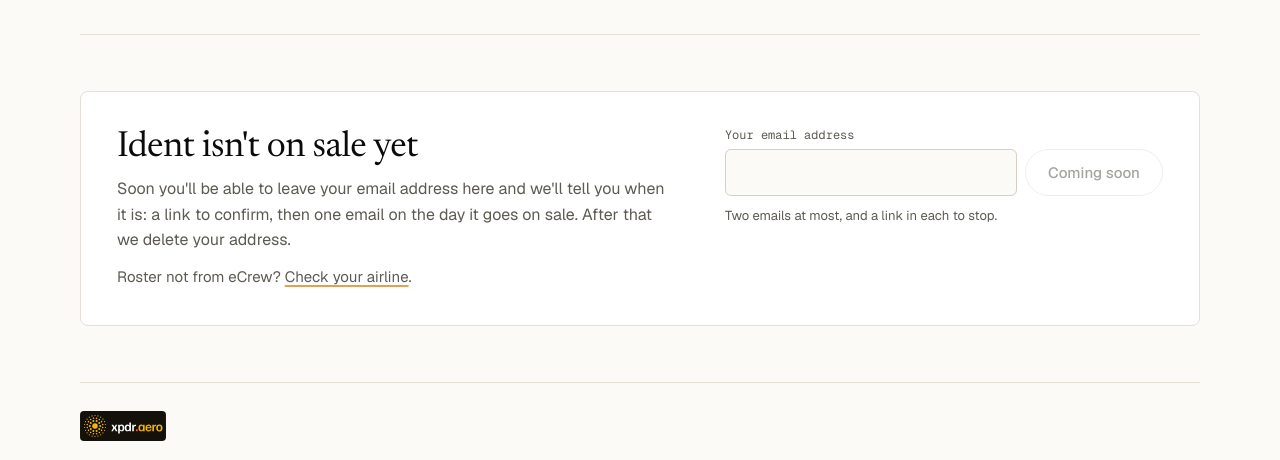
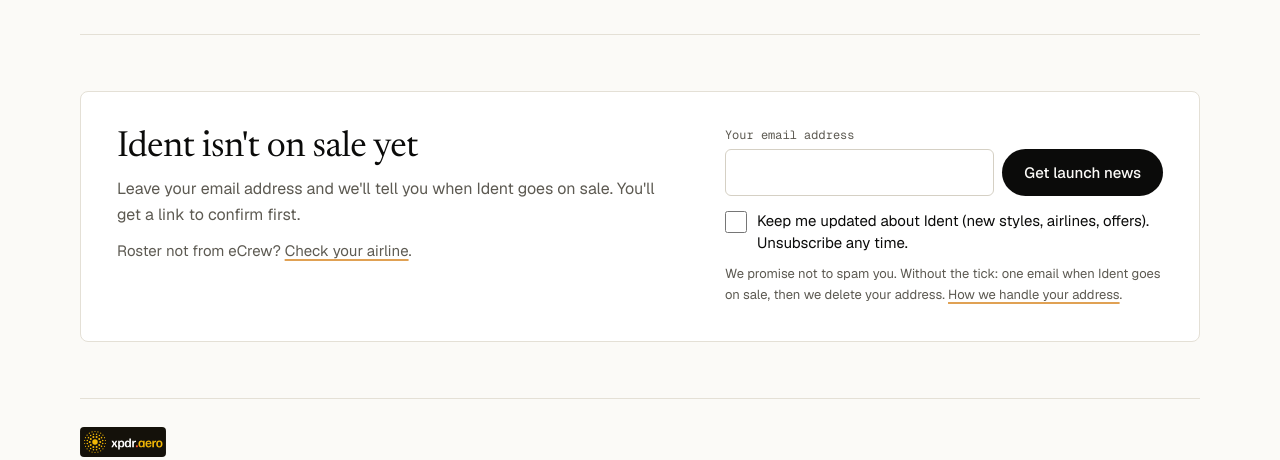
Before and after one commit to captaincomplex/ident-site, a plain HTML site: page index.html in a window 1280 px wide. Shown: the part 5411-5871 px from the top of the page. Drawn offline with Linux system fonts and the light colour scheme.

Commit message:
Open the launch sign-up (Keep me updated box, privacy wording)

```diff
--- a/index.html
+++ b/index.html
@@ -179,24 +179,20 @@
   <div class="closing">
     <div>
       <h2>Ident isn't on sale yet</h2>
-      <p>Soon you'll be able to leave your email address here and we'll tell you when it is: a link to confirm,
-        then one email on the day it goes on sale. After that we delete your address.</p>
+      <p>Leave your email address and we'll tell you when Ident goes on sale. You'll get a link to confirm
+        first.</p>
       <p class="also">Roster not from eCrew? <a href="airlines.html">Check your airline</a>.</p>
     </div>
-    <!-- MAILING LIST CLOSED (14 Nov 2026): the sign-up needs the licence server's
-         /notify endpoint (D1 + Resend, confirm by email, delete after the launch
-         email; design/website-p1-drafts-2026-11-13/MAILING-LIST.md) and approval.
-         At opening: set action="https://licence.xpdr.aero/notify" method="post",
-         remove the two disabled attributes, set the button text to
-         "Get launch news", and un-comment the privacy wording in legal.html
-         (grep -rn "MAILING LIST CLOSED" docs). -->
-    <form class="signup" novalidate>
+    <form class="signup" action="https://licence.xpdr.aero/notify" method="post" novalidate>
       <label for="su-email">Your email address</label>
       <div class="row">
-        <input id="su-email" name="email" type="email" autocomplete="email" inputmode="email" disabled aria-describedby="su-small">
-        <button type="submit" disabled>Coming soon</button>
+        <input id="su-email" name="email" type="email" autocomplete="email" inputmode="email" required aria-describedby="su-small">
+        <button type="submit">Get launch news</button>
       </div>
-      <p class="small" id="su-small">Two emails at most, and a link in each to stop.</p>
+      <label class="tick"><input type="checkbox" name="updates" value="yes"> Keep me updated about Ident (new styles, airlines, offers). Unsubscribe any time.</label>
+      <p class="small" id="su-small">We promise not to spam you. Without the tick: one email when Ident goes on
+        sale, then we delete your address. <a href="legal.html#privacy">How we handle your address</a>.</p>
+      <input type="text" name="website" tabindex="-1" autocomplete="off" aria-hidden="true" class="hp">
     </form>
   </div>
 </div></section>
--- a/style.css
+++ b/style.css
@@ -640,6 +640,10 @@ nav .menu .sheet a[aria-current="page"]{color:var(--rust)}
 .signup .small{font-size:.8125rem;color:var(--muted);margin:10px 0 0}
 .signup .fs-msg{margin:0;max-width:none}
 .signup [hidden]{display:none}
+.signup .tick{display:flex;gap:10px;align-items:flex-start;margin:14px 0 0;font:400 .9375rem/1.45 var(--sans);color:var(--ink);cursor:pointer}
+.signup .tick input{width:22px;height:22px;min-height:0;flex:none;margin:1px 0 0;accent-color:var(--ink)}
+.signup .tick input:disabled{cursor:not-allowed}
+.signup .hp{position:absolute;left:-9999px;width:1px;height:1px;opacity:0}
 @media(max-width:860px){
   .reco,.closing{grid-template-columns:1fr}
   .others{grid-template-columns:1fr}
```
Also changed, not shown: legal.html (+10 -11 lines).
